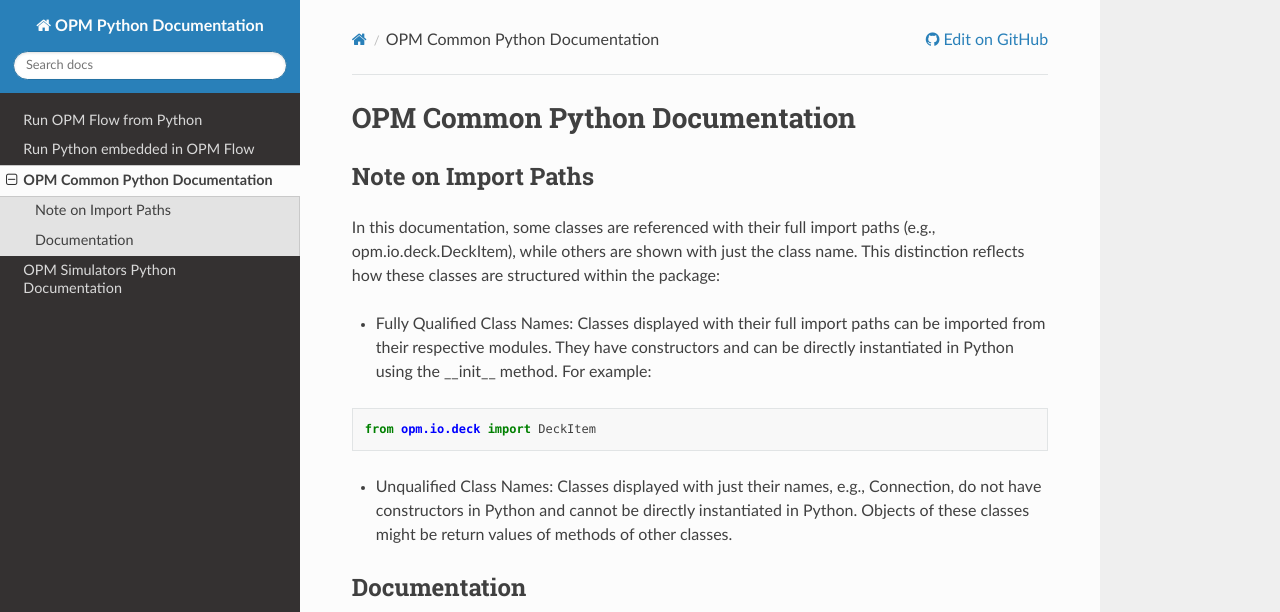
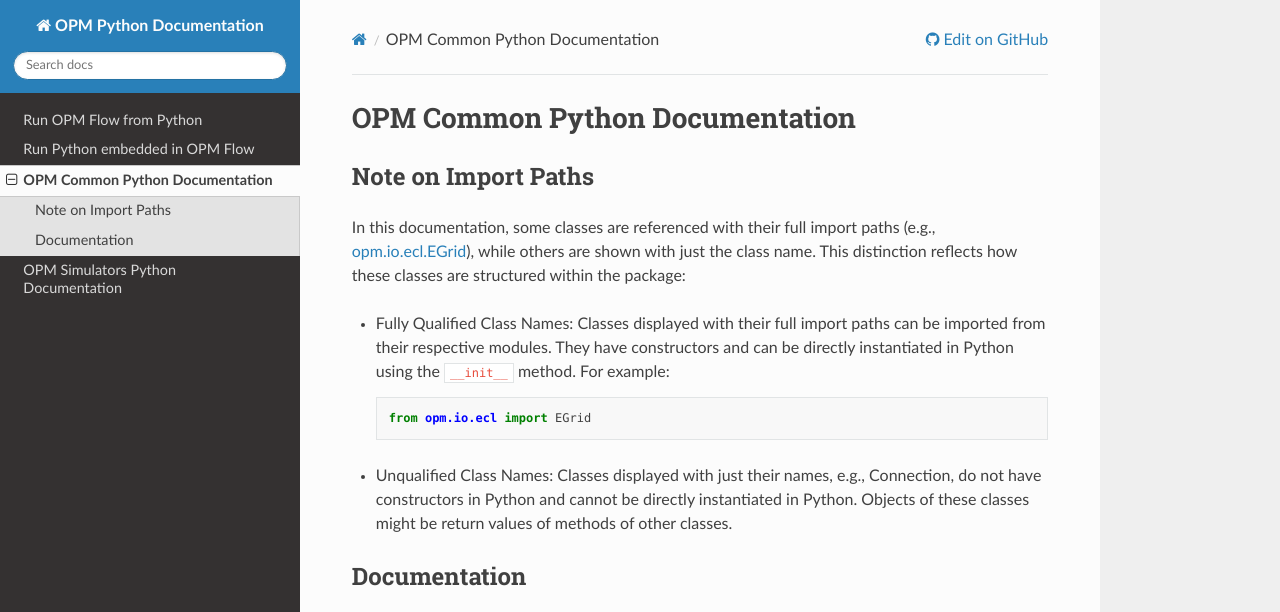
Before and after one commit to lisajulia/opm-python-documentation, a Sphinx documentation site: the page built from python/sphinx_docs/docs/common.rst, in a window 1280 px wide, cut to the strip 0-612 px from the top of the page. Built offline with Sphinx 7.4.7 and the Read the Docs theme 3.1.0, drawn with Linux system fonts in a browser that asks for light colours.

Commit message:
Adjust the wording and style on the common page

```diff
--- a/python/sphinx_docs/docs/common.rst
+++ b/python/sphinx_docs/docs/common.rst
@@ -4,12 +4,13 @@
 Note on Import Paths
 --------------------
 
-In this documentation, some classes are referenced with their full import paths (e.g., opm.io.deck.DeckItem), while others are shown with just the class name. This distinction reflects how these classes are structured within the package:
+In this documentation, some classes are referenced with their full import paths (e.g., `opm.io.ecl.EGrid <common.html#opm.io.ecl.EGrid>`_), while others are shown with just the class name. This distinction reflects how these classes are structured within the package:
 
-- Fully Qualified Class Names: Classes displayed with their full import paths can be imported from their respective modules. They have constructors and can be directly instantiated in Python using the __init__ method. For example:
-.. code-block:: python
+- Fully Qualified Class Names: Classes displayed with their full import paths can be imported from their respective modules. They have constructors and can be directly instantiated in Python using the ``__init__`` method. For example:
 
-    from opm.io.deck import DeckItem
+  .. code-block:: python
+
+    from opm.io.ecl import EGrid
 
 
 - Unqualified Class Names: Classes displayed with just their names, e.g., Connection, do not have constructors in Python and cannot be directly instantiated in Python. Objects of these classes might be return values of methods of other classes.
```
